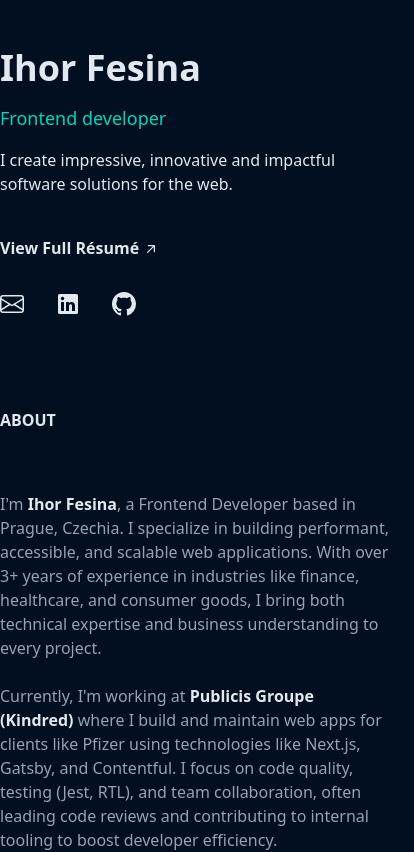
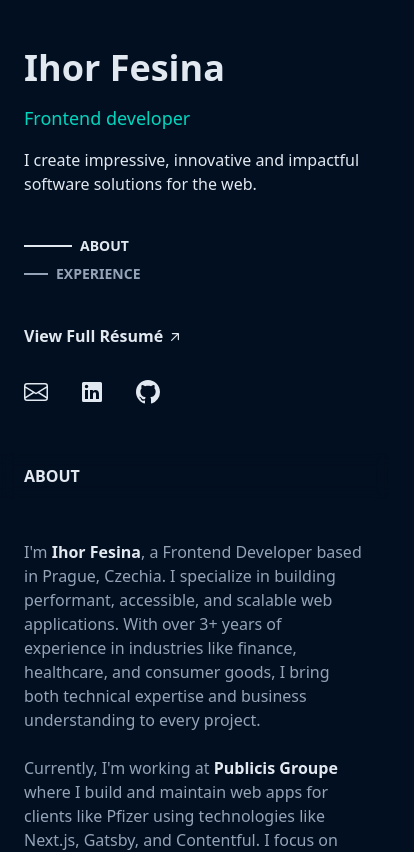
Before and after one commit to ihor-fesina/my-portfolio, a Next.js app: page / in a window 390 px wide. Shown: the top 852 px of the page, 414 px wide, since content can reach past the window. Built offline with nearby package versions, Linux system fonts and the light colour scheme.

Commit message:
mobile styles

```diff
--- a/src/app/layout.tsx
+++ b/src/app/layout.tsx
@@ -56,9 +56,9 @@ export default function RootLayout({children,}: Readonly<{ children: React.React
         <html lang="en">
             <body className={`${inter.variable} antialiased bg-blue-dark`}>
             <GlowEffect>
-                <div className="container flex flex-col lg:flex-row justify-between sm:!px-12 relative min-h-screen h-full">
+                <div className="container flex flex-col lg:flex-row justify-between mx-auto px-6 relative min-h-screen h-full">
                     <Sidebar/>
-                    <div className="flex-1 pt-8 pb-16 lg:py-24">
+                    <div className="flex-1 pt-0 lg:pt-8 pb-16 lg:py-24">
                         {children}
                     </div>
                 </div>
--- a/src/components/common/Navigation.tsx
+++ b/src/components/common/Navigation.tsx
@@ -38,7 +38,7 @@ const Navigation = () => {
         document.getElementById(section)?.scrollIntoView({ behavior: "smooth" });
     };
         return (
-            <ul className="hidden lg:flex mt-20 flex-col items-start gap-6">
+            <ul className="flex mt-10 lg:mt-20 flex-col items-start gap-2 lg:gap-6">
                 {SECTIONS.map((section) => (
                     <li
                         key={section}
--- a/src/components/homepage/ ExperienceList.tsx
+++ b/src/components/homepage/ ExperienceList.tsx
@@ -3,7 +3,7 @@ import ExperienceItem from "@/components/common/ExperienceItem";
 
 const ExperienceList = () => {
   return (
-    <div className="scroll-mt-24 mt-20 lg:mt-24" id="experience">
+    <div className="scroll-mt-24 mt-10 lg:mt-24" id="experience">
       <h3
         className="
           z-10
--- a/src/components/homepage/About.tsx
+++ b/src/components/homepage/About.tsx
@@ -14,7 +14,7 @@ const Hero = () => {
         <h3
             className="
           z-10
-          block lg:hidden text-md sm:text-xl mb-6 sm:mb-10 text-grey-light uppercase font-bold
+          block lg:hidden text-md sm:text-xl mb-4 text-grey-light uppercase font-bold
           sticky top-0 -mx-6 sm:-mx-12 w-screen bg-primary-darkBlue px-6 sm:px-12 py-3 backdrop-blur bg-opacity-60
         "
         >
@@ -27,7 +27,7 @@ const Hero = () => {
           I bring both technical expertise and business understanding to every project.
         </p>
         <p>
-          Currently, I&apos;m working at <span>Publicis Groupe (Kindred)</span> where I build and maintain web apps for clients like Pfizer using technologies like Next.js, Gatsby, and Contentful.
+          Currently, I&apos;m working at <span>Publicis Groupe</span> where I build and maintain web apps for clients like Pfizer using technologies like Next.js, Gatsby, and Contentful.
           I focus on code quality, testing (Jest, RTL), and team collaboration, often leading code reviews and contributing to internal tooling to boost developer efficiency.
         </p>
         <p>
```
